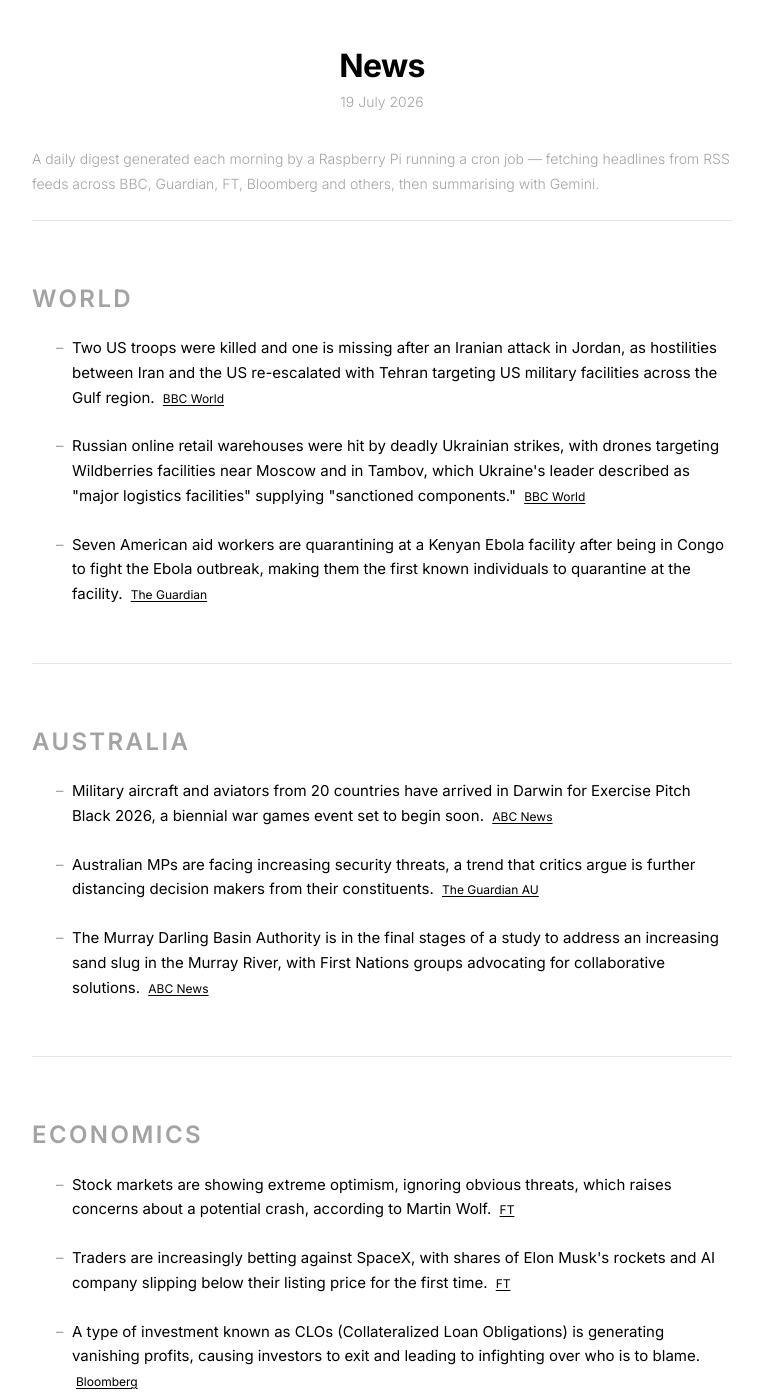
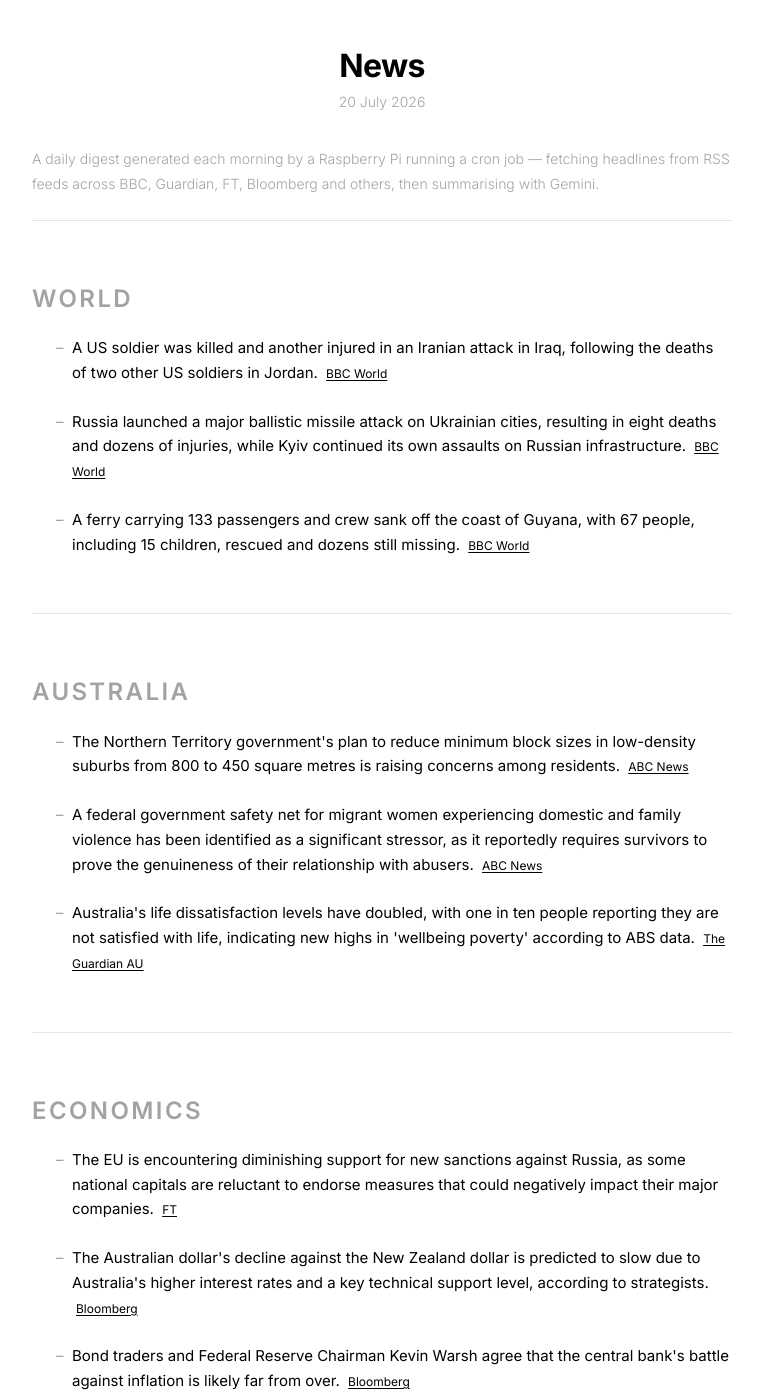
Before and after one commit to s-jac/s-jac.github.io, a Jekyll site: the page built from projects/news.html, in a window 1280 px wide and 1400 px high. Shown: the whole window, without its empty margins (258-1021 px from the left). Built offline with Jekyll 4.4.1, drawn with Linux system fonts in a browser that asks for light colours; some of the changed text lies outside the part shown.

Commit message:
daily news update 20 July 2026

```diff
--- a/_data/news.json
+++ b/_data/news.json
@@ -1,24 +1,24 @@
 {
-  "date": "19 July 2026",
-  "generated_at": "2026-07-18T21:00:23.697976+00:00",
+  "date": "20 July 2026",
+  "generated_at": "2026-07-19T21:00:25.392335+00:00",
   "sections": [
     {
       "heading": "World",
       "bullets": [
         {
-          "text": "Two US troops were killed and one is missing after an Iranian attack in Jordan, as hostilities between Iran and the US re-escalated with Tehran targeting US military facilities across the Gulf region.",
+          "text": "A US soldier was killed and another injured in an Iranian attack in Iraq, following the deaths of two other US soldiers in Jordan.",
           "source": "BBC World",
           "url": "https://www.bbc.com/news/world"
         },
         {
-          "text": "Russian online retail warehouses were hit by deadly Ukrainian strikes, with drones targeting Wildberries facilities near Moscow and in Tambov, which Ukraine's leader described as \"major logistics facilities\" supplying \"sanctioned components.\"",
+          "text": "Russia launched a major ballistic missile attack on Ukrainian cities, resulting in eight deaths and dozens of injuries, while Kyiv continued its own assaults on Russian infrastructure.",
           "source": "BBC World",
           "url": "https://www.bbc.com/news/world"
         },
         {
-          "text": "Seven American aid workers are quarantining at a Kenyan Ebola facility after being in Congo to fight the Ebola outbreak, making them the first known individuals to quarantine at the facility.",
-          "source": "The Guardian",
-          "url": "https://www.theguardian.com"
+          "text": "A ferry carrying 133 passengers and crew sank off the coast of Guyana, with 67 people, including 15 children, rescued and dozens still missing.",
+          "source": "BBC World",
+          "url": "https://www.bbc.com/news/world"
         }
       ]
     },
@@ -26,19 +26,19 @@
       "heading": "Australia",
       "bullets": [
         {
-          "text": "Military aircraft and aviators from 20 countries have arrived in Darwin for Exercise Pitch Black 2026, a biennial war games event set to begin soon.",
+          "text": "The Northern Territory government's plan to reduce minimum block sizes in low-density suburbs from 800 to 450 square metres is raising concerns among residents.",
           "source": "ABC News",
           "url": "https://www.abc.net.au/news"
         },
         {
-          "text": "Australian MPs are facing increasing security threats, a trend that critics argue is further distancing decision makers from their constituents.",
+          "text": "A federal government safety net for migrant women experiencing domestic and family violence has been identified as a significant stressor, as it reportedly requires survivors to prove the genuineness of their relationship with abusers.",
+          "source": "ABC News",
+          "url": "https://www.abc.net.au/news"
+        },
+        {
+          "text": "Australia's life dissatisfaction levels have doubled, with one in ten people reporting they are not satisfied with life, indicating new highs in 'wellbeing poverty' according to ABS data.",
           "source": "The Guardian AU",
           "url": "https://www.theguardian.com/au"
-        },
-        {
-          "text": "The Murray Darling Basin Authority is in the final stages of a study to address an increasing sand slug in the Murray River, with First Nations groups advocating for collaborative solutions.",
-          "source": "ABC News",
-          "url": "https://www.abc.net.au/news"
         }
       ]
     },
@@ -46,17 +46,17 @@
       "heading": "Economics",
       "bullets": [
         {
-          "text": "Stock markets are showing extreme optimism, ignoring obvious threats, which raises concerns about a potential crash, according to Martin Wolf.",
+          "text": "The EU is encountering diminishing support for new sanctions against Russia, as some national capitals are reluctant to endorse measures that could negatively impact their major companies.",
           "source": "FT",
           "url": "https://www.ft.com"
         },
         {
-          "text": "Traders are increasingly betting against SpaceX, with shares of Elon Musk's rockets and AI company slipping below their listing price for the first time.",
-          "source": "FT",
-          "url": "https://www.ft.com"
+          "text": "The Australian dollar's decline against the New Zealand dollar is predicted to slow due to Australia's higher interest rates and a key technical support level, according to strategists.",
+          "source": "Bloomberg",
+          "url": "https://www.bloomberg.com/markets"
         },
         {
-          "text": "A type of investment known as CLOs (Collateralized Loan Obligations) is generating vanishing profits, causing investors to exit and leading to infighting over who is to blame.",
+          "text": "Bond traders and Federal Reserve Chairman Kevin Warsh agree that the central bank's battle against inflation is likely far from over.",
           "source": "Bloomberg",
           "url": "https://www.bloomberg.com/markets"
         }
```
